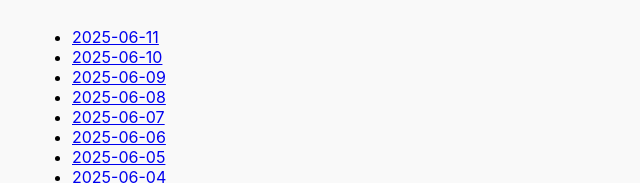
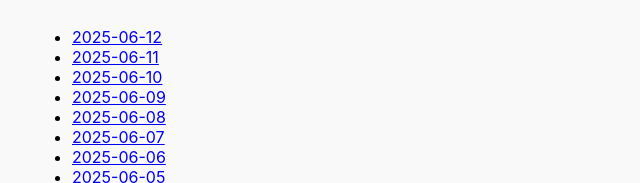
Before and after one commit to seungjun-lee1/music-newsletter, a plain HTML site: page archive.html in a window 1280 px wide. Shown: the part 179-362 px from the top of the page, 158-798 px from the left. Drawn offline with Linux system fonts and the light colour scheme.

Commit message:
📂 Update category archives and category (2025-06-12)

```diff
--- a/archive.html
+++ b/archive.html
@@ -71,7 +71,8 @@
 
     <h1>📅 일자 별 모음</h1>
     <ul>
-        <li><a href='news/2025-06-11.html'>2025-06-11</a></li>
+        <li><a href='news/2025-06-12.html'>2025-06-12</a></li>
+<li><a href='news/2025-06-11.html'>2025-06-11</a></li>
 <li><a href='news/2025-06-10.html'>2025-06-10</a></li>
 <li><a href='news/2025-06-09.html'>2025-06-09</a></li>
 <li><a href='news/2025-06-08.html'>2025-06-08</a></li>
```
